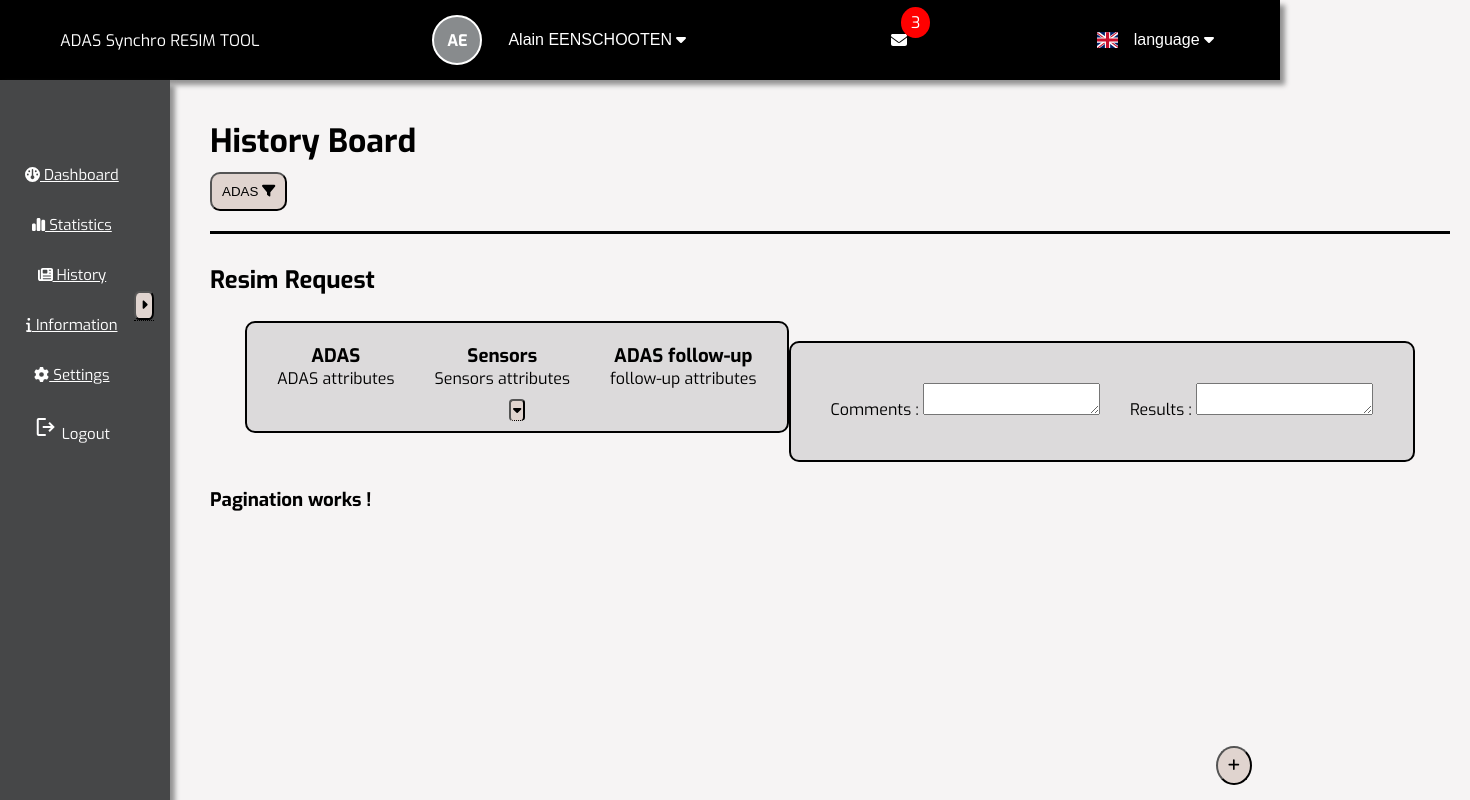
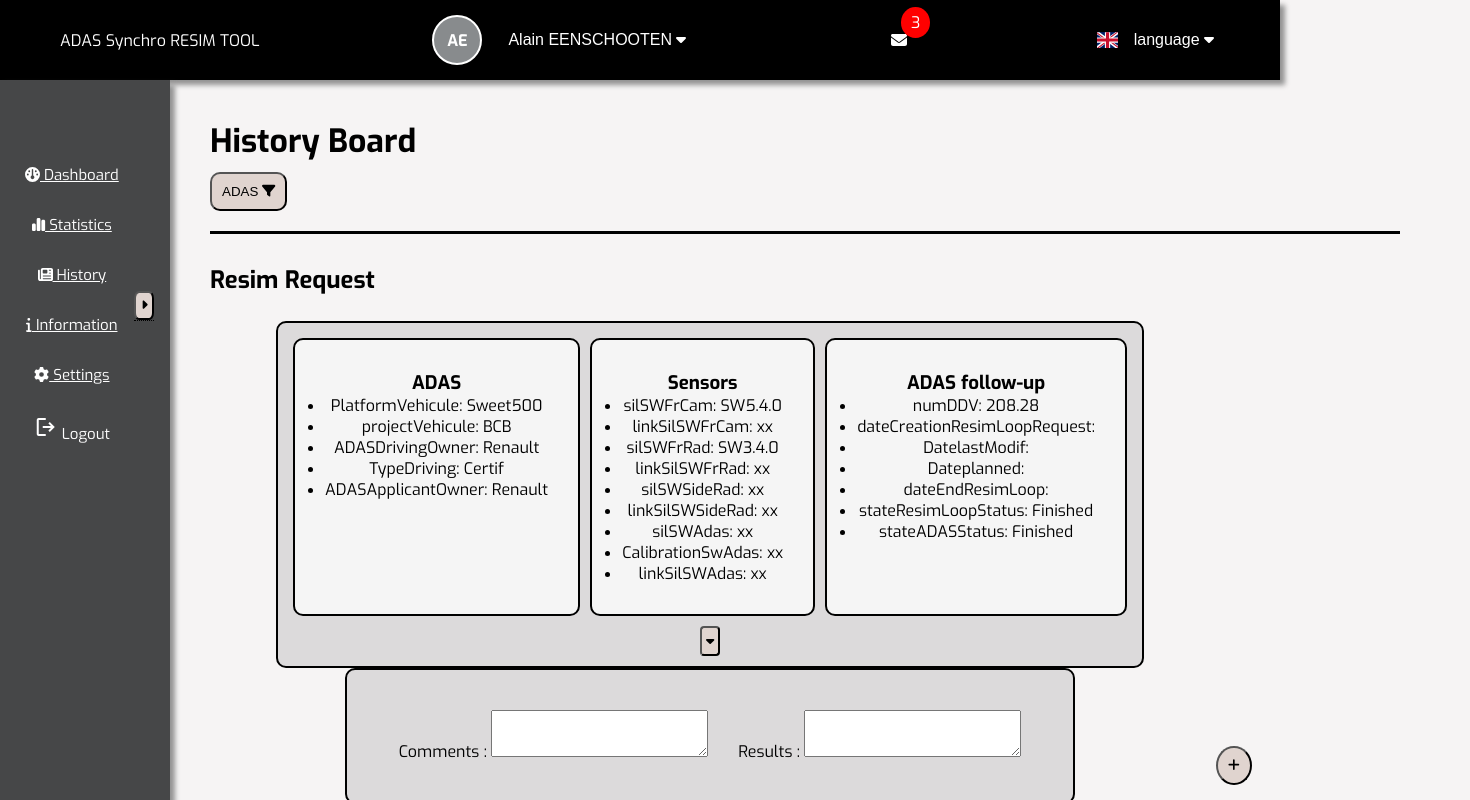
Before and after one commit to Aransandesu78/Angular_web, an Angular app: page /history in a window 1280 px wide. Shown: the top 800 px of the page, 1470 px wide, since content can reach past the window. Built offline with nearby package versions, Linux system fonts and the light colour scheme; a web font is replaced by a local one.

Commit message:
resim request component created

```diff
--- a/src/app/main/dashboard/dashboard.component.ts
+++ b/src/app/main/dashboard/dashboard.component.ts
@@ -1,6 +1,6 @@
 import { Component } from '@angular/core';
 import { FontAwesomeModule } from '@fortawesome/angular-fontawesome';
-import { Column } from '../../column';
+import { Column } from '../../object';
 import { RouterModule } from '@angular/router';
 
 @Component({
--- a/src/app/main/history/history.component.html
+++ b/src/app/main/history/history.component.html
@@ -11,6 +11,3 @@
     <!-- Uniquement pour visualiser -->
     <app-resim-request></app-resim-request>
 </div>
-<div class="bottom">
-    <h3>Pagination works !</h3>
-</div>
--- /dev/null
+++ b/src/app/object.ts
@@ -0,0 +1,52 @@
+export interface Column {
+    id: number;
+    date: string;
+    project: string;
+    adas: string;
+    ecu: string;
+    radar: string;
+    frCam: string;
+    sideRad: string;
+    database: string;
+    nbDdv: number;
+    deadline: string;
+    status: string;
+    comments: string;
+}
+
+export interface Adas {
+    PlatformVehicule: string;
+    projectVehicule: string;
+    ADASDrivingOwner: string;
+    TypeDriving: string;
+    ADASApplicantOwner: string;
+}
+
+export interface Sensors {
+    silSWFrCam: string;
+    linkSilSWFrCam: string;
+    silSWFrRad: string;
+    linkSilSWFrRad: string;
+    silSWSideRad: string;
+    linkSilSWSideRad: string;
+    silSWAdas: string;
+    CalibrationSwAdas: string;
+    linkSilSWAdas: string;
+}
+
+export interface Follow {
+    numDDV: string;
+    dateCreationResimLoopRequest?: Date;
+    DatelastModif?: Date;
+    Dateprevu?: Date;
+    dateEndResimLoop?: Date;
+    stateResimLoopStatus: string;
+    stateADASStatus: string;
+}
+
+export interface Comments {
+    comment?: string;
+    dateModifStatusBuckettemp?: Date;
+    statusBuckettemp: string;
+    associateResimForm: string;
+}
--- a/src/app/resim-request/resim-request.component.css
+++ b/src/app/resim-request/resim-request.component.css
@@ -3,8 +3,9 @@
     color: black;
     margin-top: 10px;
     margin-bottom: 10px;
-    width: 100%;
+    width: 1000px;
     text-align: center;
+    display: block;
 }
 
 
@@ -23,23 +24,29 @@
 .adas-content {
     display: flex;
     width: 100%;
-    margin: auto;
     text-align: center;
 }
 
 .adas-project, .adas-sensor, .adas-follow-up {
-    margin-left: 20px;
-    margin-right: 20px;
-    margin-top: 10px;
+    margin-left: 5px;
+    margin-right: 5px;
+    margin-top: 5px;
+    border-radius: 10px;
+    border-width: 2px;
+    border-style: solid;
+    background-color: whitesmoke;
+    padding: 30px;
 }
 
 .option-selection {
     margin-top: 10px;
     border-radius: 4px;
     padding: 2px;
+    width: 20px;
+    height: 30px;
     background-color: #e0D4cf;
     position: relative;
-    border-bottom: 1px dotted black;
+    border-bottom: 2px solid black;
 }
 
 .tooltiptext {
@@ -73,12 +80,12 @@
 .option-selection:hover .tooltiptext {
     visibility: visible;
     opacity: 1;
-  }
+}
 
 .optional-content {
     background-color: #d4d1d3bb;
     margin: auto;
-    width: auto;
+    width: 730px;
     padding: 25px;
     border-radius: 10px;
     border-width: 2px;
--- a/src/app/resim-request/resim-request.component.html
+++ b/src/app/resim-request/resim-request.component.html
@@ -4,15 +4,39 @@
         <div class="adas-content">
             <div class="adas-project">
                 <h3>ADAS</h3>
-                <p>ADAS attributes</p>
+                <ul>
+                    <li>PlatformVehicule: {{adas.PlatformVehicule}}</li>
+                    <li>projectVehicule: {{adas.projectVehicule}}</li>
+                    <li>ADASDrivingOwner: {{adas.ADASDrivingOwner}}</li>
+                    <li>TypeDriving: {{adas.TypeDriving}}</li>
+                    <li>ADASApplicantOwner: {{adas.ADASApplicantOwner}}</li>
+                </ul>
             </div>
             <div class="adas-sensor">
                 <h3>Sensors</h3>
-                <p>Sensors attributes</p>
+                <ul>
+                    <li>silSWFrCam: {{sensor.silSWFrCam}}</li>
+                    <li>linkSilSWFrCam: {{sensor.linkSilSWFrCam}}</li>
+                    <li>silSWFrRad: {{sensor.silSWFrRad}}</li>
+                    <li>linkSilSWFrRad: {{sensor.linkSilSWFrRad}}</li>
+                    <li>silSWSideRad: {{sensor.silSWSideRad}}</li>
+                    <li>linkSilSWSideRad: {{sensor.linkSilSWSideRad}}</li>
+                    <li>silSWAdas: {{sensor.silSWAdas}}</li>
+                    <li>CalibrationSwAdas: {{sensor.CalibrationSwAdas}}</li>
+                    <li>linkSilSWAdas: {{sensor.linkSilSWAdas}}</li>
+                </ul>
             </div>
             <div class="adas-follow-up">
                 <h3>ADAS follow-up</h3>
-                <p>follow-up attributes</p>
+                <ul>
+                    <li>numDDV: {{follow.numDDV}}</li>
+                    <li>dateCreationResimLoopRequest: {{follow.dateCreationResimLoopRequest}}</li>
+                    <li>DatelastModif: {{follow.DatelastModif}}</li>
+                    <li>Dateplanned: {{follow.Dateprevu}}</li>
+                    <li>dateEndResimLoop: {{follow.dateEndResimLoop}}</li>
+                    <li>stateResimLoopStatus: {{follow.stateResimLoopStatus}}</li>
+                    <li>stateADASStatus: {{follow.stateADASStatus}}</li>
+                </ul>
             </div>
         </div>
         <button class="option-selection">
@@ -25,11 +49,11 @@
         <form [formGroup]="formGroup" (ngSubmit)="onSubmit()">
             <div class="resim-comments">
                 <label for="comments" class="form-label">Comments : </label>
-                <textarea id="comments" type="text" formControlName="resim_comments" class="form-comments"></textarea>
+                <textarea id="comments" rows="3" cols="25" type="text" formControlName="resim_comments" class="form-comments"></textarea>
             </div>
             <div class="results-comments">
                 <label for="results" class="form-label">Results : </label>
-                <textarea id="results" type="text" formControlName="results_comments" class="form-comments"></textarea>
+                <textarea id="results" rows="3" cols="25" type="text" formControlName="results_comments" class="form-comments"></textarea>
             </div>
         </form>
     </div>
--- a/src/app/resim-request/resim-request.component.ts
+++ b/src/app/resim-request/resim-request.component.ts
@@ -3,7 +3,7 @@ import { Component } from '@angular/core';
 import { FontAwesomeModule } from '@fortawesome/angular-fontawesome';
 import { faCaretDown, faCaretUp } from '@fortawesome/free-solid-svg-icons';
 import { FormControl, FormGroup, ReactiveFormsModule } from '@angular/forms';
-
+import { Adas, Sensors, Follow, Comments } from '../object';
 
 @Component({
   selector: 'app-resim-request',
@@ -20,8 +20,39 @@ export class ResimRequestComponent {
     results_comments : new FormControl(''),
   });
 
+  // Créer les objets du composant ici
+  adas : Adas = {
+    PlatformVehicule : "Sweet500",
+    projectVehicule : "BCB",
+    ADASDrivingOwner : "Renault",
+    TypeDriving : "Certif",
+    ADASApplicantOwner : "Renault",
+  }
+
+  sensor : Sensors = {
+    silSWFrCam: "SW5.4.0",
+    linkSilSWFrCam: "xx",
+    silSWFrRad: "SW3.4.0",
+    linkSilSWFrRad: "xx",
+    silSWSideRad: "xx",
+    linkSilSWSideRad: "xx",
+    silSWAdas: "xx",
+    CalibrationSwAdas: "xx",
+    linkSilSWAdas: "xx",
+  }
+
+  follow : Follow = {
+    numDDV: "208.28",
+    stateResimLoopStatus: "Finished",
+    stateADASStatus: "Finished",
+  }
+
+  comment : Comments = {
+    statusBuckettemp: "Validated",
+    associateResimForm: "xx",
+  }
+
   onSubmit() {
     console.log(this.formGroup.value);
   }
-
 }
```
Also changed, not shown: src/app/column.ts (deleted, +0 -15 lines).
